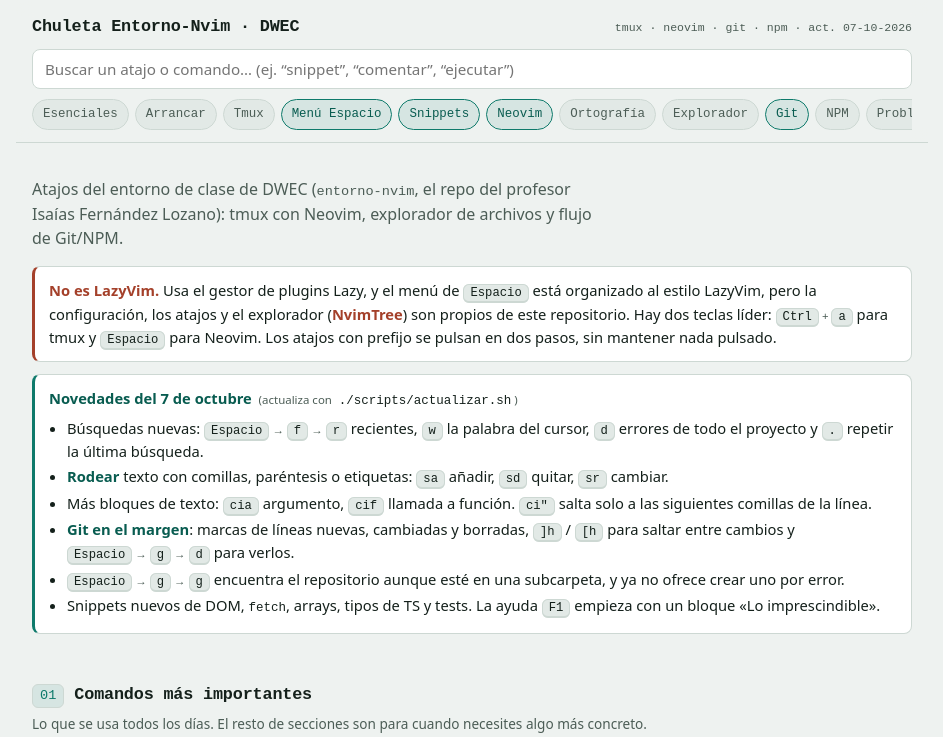
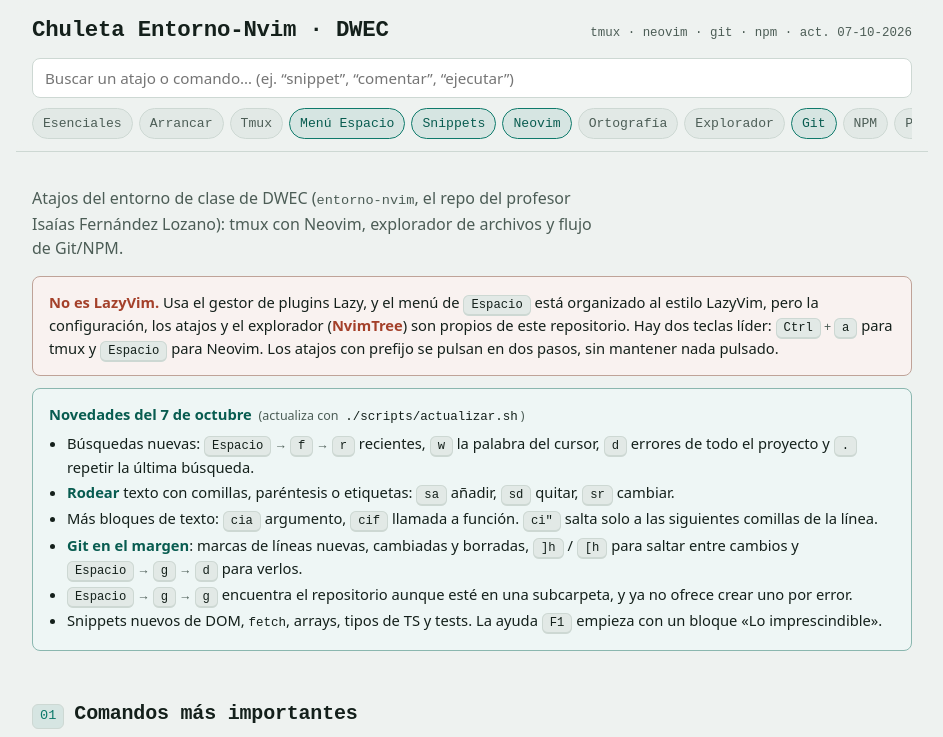
Before and after one commit to dromerCode/chuleta-entorno-nvim, a plain HTML site: page index.html in a window 1280 px wide. Shown: the top 737 px of the page, without its empty margins (168-1111 px from the left). Drawn offline with Linux system fonts and the light colour scheme.

Commit message:
Repaso de diseño: avisos sin barra lateral, títulos más grandes, letra mínima legible y colores de Git por tema

```diff
--- a/index.html
+++ b/index.html
@@ -17,6 +17,9 @@
     --accent-strong: #085c50;
     --accent-soft: rgba(14, 122, 107, 0.1);
     --danger: #a4402a;
+    --git-add: #2e7d32;
+    --git-change: #9a6b00;
+    --git-del: #b3261e;
     --font-display: "JetBrains Mono", ui-monospace, monospace;
     --font-body: "Work Sans", system-ui, sans-serif;
     --font-mono: "JetBrains Mono", ui-monospace, monospace;
@@ -33,6 +36,9 @@
       --accent-strong: #7cf0d6;
       --accent-soft: rgba(52, 209, 180, 0.14);
       --danger: #ef8064;
+      --git-add: #6fd47a;
+      --git-change: #f0c24a;
+      --git-del: #ff8a75;
       color-scheme: dark;
     }
   }
@@ -47,6 +53,9 @@
     --accent-strong: #7cf0d6;
     --accent-soft: rgba(52, 209, 180, 0.14);
     --danger: #ef8064;
+    --git-add: #6fd47a;
+    --git-change: #f0c24a;
+    --git-del: #ff8a75;
     color-scheme: dark;
   }
 
@@ -62,7 +71,7 @@
   .wrap { max-width: 880px; margin: 0 auto; }
 
   h1, h2, h3 { font-family: var(--font-display); font-weight: 700; letter-spacing: -0.01em; text-wrap: balance; }
-  h3 { font-size: .9rem; margin: 18px 0 8px; }
+  h3 { font-size: 1rem; margin: 22px 0 10px; }
   a { color: var(--accent-strong); }
 
   header.top {
@@ -83,8 +92,8 @@
     gap: 12px;
     flex-wrap: wrap;
   }
-  header.top h1 { font-size: 1.05rem; margin: 0; }
-  header.top .tag { font-size: 0.72rem; color: var(--text-muted); font-family: var(--font-mono); }
+  header.top h1 { font-size: 1.4rem; margin: 0; }
+  header.top .tag { font-size: 0.78rem; color: var(--text-muted); font-family: var(--font-mono); }
   #search {
     width: 100%;
     margin-top: 10px;
@@ -108,7 +117,7 @@
   }
   nav.chips a {
     flex: 0 0 auto;
-    font-size: 0.78rem;
+    font-size: 0.82rem;
     font-family: var(--font-mono);
     text-decoration: none;
     color: var(--text-muted);
@@ -124,16 +133,15 @@
   .lede { padding-block: 18px 6px; }
   .lede p { color: var(--text-muted); max-width: 62ch; }
   .callout {
-    border: 1px solid var(--border);
-    border-left: 3px solid var(--danger);
-    background: var(--surface);
+    border: 1px solid color-mix(in srgb, var(--danger) 35%, var(--border));
+    background: color-mix(in srgb, var(--danger) 7%, var(--surface));
     border-radius: 8px;
-    padding: 12px 14px;
+    padding: 14px 16px;
     font-size: 0.92rem;
     margin-block: 12px 12px;
   }
   .callout strong { color: var(--danger); }
-  .callout.news { border-left-color: var(--accent); }
+  .callout.news { border-color: color-mix(in srgb, var(--accent) 35%, var(--border)); background: color-mix(in srgb, var(--accent) 7%, var(--surface)); }
   .callout.news strong { color: var(--accent-strong); }
   .callout ul { margin: 6px 0 0; padding-left: 18px; }
   .callout li { margin-block: 3px; }
@@ -149,18 +157,18 @@
     border-radius: 6px;
     padding: 1px 7px;
   }
-  section h2 { font-size: 1.05rem; margin: 0; }
+  section h2 { font-size: 1.25rem; margin: 0; }
   section .sub { color: var(--text-muted); font-size: 0.85rem; margin: -4px 0 12px; }
 
   .badge {
     font-family: var(--font-mono);
-    font-size: 0.66rem;
+    font-size: 0.72rem;
     letter-spacing: 0.06em;
     text-transform: uppercase;
     color: var(--accent-strong);
     border: 1px solid var(--accent);
     border-radius: 4px;
-    padding: 0 5px;
+    padding: 1px 7px;
     vertical-align: 1px;
     white-space: nowrap;
   }
@@ -192,7 +200,7 @@
   thead th {
     text-align: left;
     font-family: var(--font-mono);
-    font-size: 0.72rem;
+    font-size: 0.76rem;
     letter-spacing: 0.03em;
     text-transform: uppercase;
     color: var(--text-muted);
@@ -211,11 +219,11 @@
     border: 1px solid var(--border);
     border-bottom-width: 2px;
     border-radius: 6px;
-    padding: 1px 6px;
+    padding: 2px 7px;
     color: var(--text);
     white-space: nowrap;
   }
-  .then { color: var(--text-muted); font-size: 0.78em; margin: 0 3px; }
+  .then { color: var(--text-muted); font-size: 0.85em; margin: 0 3px; }
 
   code.inline, .codeblock { font-family: var(--font-mono); font-size: 0.85em; }
   .codeblock {
@@ -636,7 +644,7 @@
     <div class="head"><span class="num">09</span><h2>Git y LazyGit</h2><span class="badge">nuevo</span></div>
 
     <h3>Git en el margen</h3>
-    <p class="note" style="margin:0 0 8px">En los archivos de un repositorio, el margen marca lo que has cambiado desde el último commit: <strong style="color:#3fa34d">▎</strong> línea nueva, <strong style="color:#c9a227">▎</strong> línea cambiada, <strong style="color:#d0543a">▁</strong> líneas borradas.</p>
+    <p class="note" style="margin:0 0 8px">En los archivos de un repositorio, el margen marca lo que has cambiado desde el último commit: <strong style="color:var(--git-add)">▎</strong> línea nueva, <strong style="color:var(--git-change)">▎</strong> línea cambiada, <strong style="color:var(--git-del)">▁</strong> líneas borradas.</p>
     <div class="tcard twrap mb">
       <table>
         <thead><tr><th>Tecla</th><th>Acción</th></tr></thead>
```
